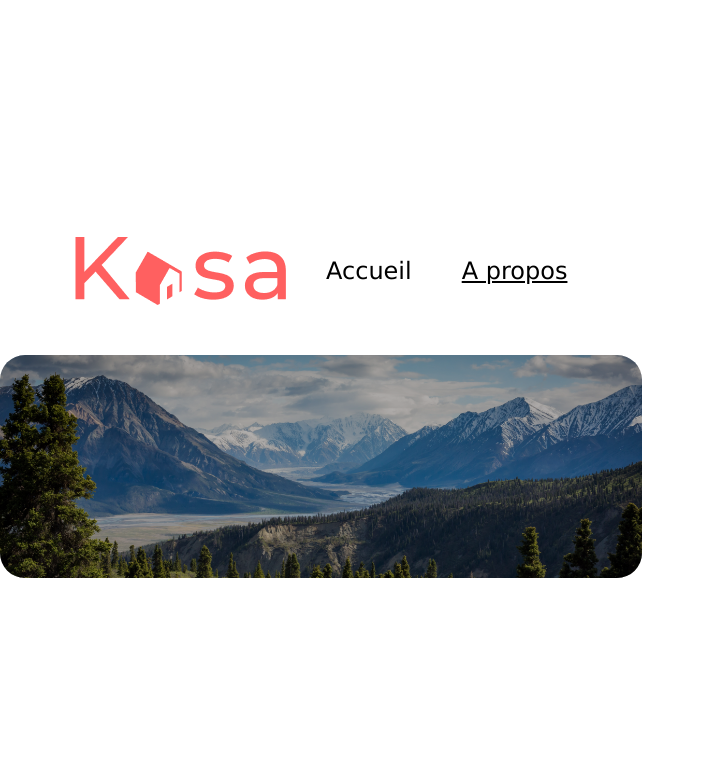
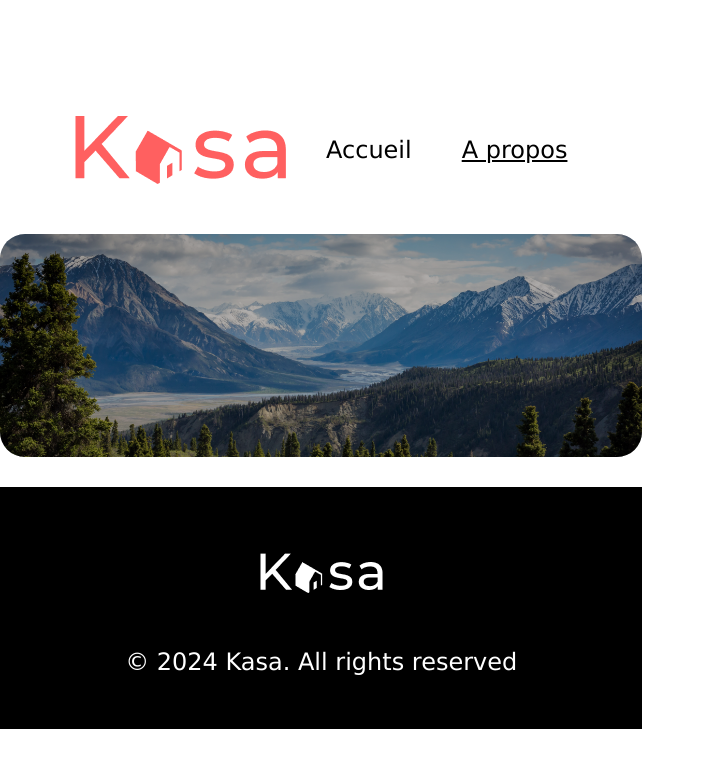
Before and after one commit to Pat-lg/kasa, a React (Vite) app: page /about in a window 1280 px wide. Shown: the top 768 px of the page, without its empty margins (0-705 px from the left). Built offline with nearby package versions, Linux system fonts and the light colour scheme.

Commit message:
ajout pied de page

```diff
--- a/src/components/App.jsx
+++ b/src/components/App.jsx
@@ -2,6 +2,8 @@ import { BrowserRouter, Routes,Route } from "react-router-dom";
 import Header from "./Header";
 import Homepage from "./Homepage";
 import About from "./About";
+import Footer from "./Footer";
+
 const App = () => {
   return (
     <BrowserRouter>
@@ -10,6 +12,7 @@ const App = () => {
         <Route path="/" element={<Homepage />} />
         <Route path="/about" element={<About />} />
       </Routes>
+      <Footer />
     </BrowserRouter>
   );
 };
--- /dev/null
+++ b/src/components/Footer.css
@@ -0,0 +1,18 @@
+footer {
+  display: flex;
+  flex-direction: column;
+  align-items: center;
+  justify-content: center;
+  gap: 30px;
+  background-color: #000;
+  padding-top: 66px;
+  padding-bottom: 29px;
+}
+
+h2 {
+  font-size: 24px;
+  color: #FFF;
+  font-family: 'Lucida Sans', Arial, sans-serif;
+  font-weight: 300;
+
+}
--- /dev/null
+++ b/src/components/Footer.jsx
@@ -0,0 +1,14 @@
+
+import "./Footer.css";
+
+const Footer = () => {
+  return (
+    <footer>
+      <img src= "src\images\LOGO-footer.png" alt="logo Kasa" />
+      <h2>© 2024 Kasa. All rights reserved</h2>
+    </footer>
+  );
+
+};
+
+export default Footer;
--- a/src/components/Homepage.css
+++ b/src/components/Homepage.css
@@ -1,3 +1,6 @@
+body {
+  margin: 0;
+}
 .banner {
   margin: auto;
   width: 100%;
```
